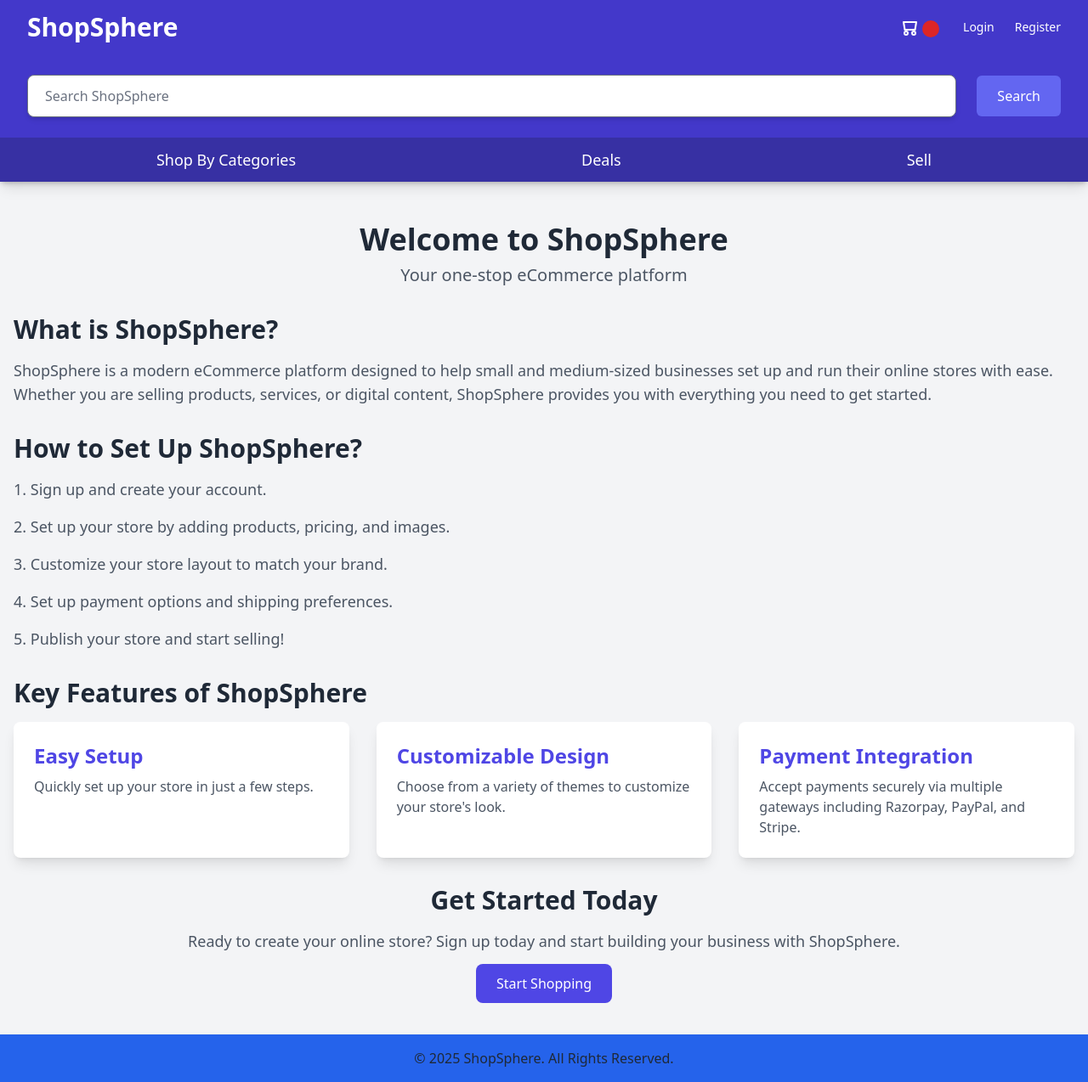
After one commit to vedant2863/ShopSphere, a Django app: page /product/home/ in a window 1280 px wide. The commit adds this page. Shown: the whole page at 85% size. Run offline with Django 5.2, Linux system fonts and the light colour scheme; style sheets or scripts are compiled from the project's sources; some libraries are stand-ins or nearby versions.

Commit message:
home page create

```diff
--- a/product/urls.py
+++ b/product/urls.py
@@ -38,4 +38,6 @@
         auth_views.PasswordResetCompleteView.as_view(),
         name="password_reset_complete",
     ),
+    # Home page
+    path("home/", views.home, name="home"),
 ]
--- a/product/views.py
+++ b/product/views.py
@@ -30,3 +30,8 @@
         form = UserRegistrationForm()
 
     return render(request, "registration/register.html", {"form": form})
+
+
+# Home page
+def home(request):
+    return render(request, "home.html")
--- a/shopsphere/settings.py
+++ b/shopsphere/settings.py
@@ -147,7 +147,7 @@
 
 
 LOGIN_REDIRECT_URL = "/product/"
-LOGOUT_REDIRECT_URL = "/product"
+LOGOUT_REDIRECT_URL = "/product/home/"
 
 LOGIN_URL = "/product/login"
 
--- /dev/null
+++ b/templates/home.html
@@ -0,0 +1,64 @@
+<!-- templates/home.html -->
+{% extends 'layout/layout.html' %}
+
+{% block content %}
+<div class="container mx-auto p-4">
+    <!-- Page Header -->
+    <div class="text-center mb-8">
+        <h1 class="text-4xl font-bold text-gray-800">Welcome to ShopSphere</h1>
+        <p class="text-xl text-gray-600 mt-2">Your one-stop eCommerce platform</p>
+    </div>
+
+    <!-- About ShopSphere Section -->
+    <section class="mb-8">
+        <h2 class="text-3xl font-semibold text-gray-800">What is ShopSphere?</h2>
+        <p class="text-lg text-gray-600 mt-4">
+            ShopSphere is a modern eCommerce platform designed to help small and medium-sized businesses set up and run their online stores with ease. Whether you are selling products, services, or digital content, ShopSphere provides you with everything you need to get started.
+        </p>
+    </section>
+
+    <!-- How to Set Up Section -->
+    <section class="mb-8">
+        <h2 class="text-3xl font-semibold text-gray-800">How to Set Up ShopSphere?</h2>
+        <div class="text-lg text-gray-600 mt-4">
+            <ol class="list-decimal list-inside space-y-4">
+                <li>Sign up and create your account.</li>
+                <li>Set up your store by adding products, pricing, and images.</li>
+                <li>Customize your store layout to match your brand.</li>
+                <li>Set up payment options and shipping preferences.</li>
+                <li>Publish your store and start selling!</li>
+            </ol>
+        </div>
+    </section>
+
+    <!-- Key Features Section -->
+    <section class="mb-8">
+        <h2 class="text-3xl font-semibold text-gray-800">Key Features of ShopSphere</h2>
+        <div class="grid grid-cols-1 sm:grid-cols-2 lg:grid-cols-3 gap-8 mt-4">
+            <div class="bg-white shadow-lg rounded-lg p-6">
+                <h3 class="text-2xl font-semibold text-indigo-600">Easy Setup</h3>
+                <p class="mt-2 text-gray-600">Quickly set up your store in just a few steps.</p>
+            </div>
+            <div class="bg-white shadow-lg rounded-lg p-6">
+                <h3 class="text-2xl font-semibold text-indigo-600">Customizable Design</h3>
+                <p class="mt-2 text-gray-600">Choose from a variety of themes to customize your store's look.</p>
+            </div>
+            <div class="bg-white shadow-lg rounded-lg p-6">
+                <h3 class="text-2xl font-semibold text-indigo-600">Payment Integration</h3>
+                <p class="mt-2 text-gray-600">Accept payments securely via multiple gateways including Razorpay, PayPal, and Stripe.</p>
+            </div>
+        </div>
+    </section>
+
+    <!-- Call to Action Section -->
+    <section class="text-center mt-8">
+        <h2 class="text-3xl font-semibold text-gray-800">Get Started Today</h2>
+        <p class="text-lg text-gray-600 mt-4">Ready to create your online store? Sign up today and start building your business with ShopSphere.</p>
+        <div class="mt-6">
+            <a href="{% url 'product:register' %}" class="bg-indigo-600 text-white py-3 px-6 rounded-lg hover:bg-indigo-700 transition duration-200">
+                Start Shopping
+            </a>
+        </div>
+    </section>
+</div>
+{% endblock %}
--- a/templates/registration/register.html
+++ b/templates/registration/register.html
@@ -23,7 +23,7 @@
         <!-- Username Field -->
         <div>
           <label for="id_username" class="sr-only">Username</label>
-          <input id="id_username" name="username" type="text" value="{{ form.username.value }}" required autofocus
+          <input id="id_username" name="username" type="text"  required autofocus
             class="appearance-none rounded-none relative block w-full px-3 py-2 border {% if form.username.errors %}border-red-500{% else %}border-gray-300{% endif %} placeholder-gray-500 text-gray-900 rounded-t-md focus:outline-none focus:ring-indigo-500 focus:border-indigo-500 sm:text-sm"
             placeholder="Username">
           {% if form.username.errors %}
```
